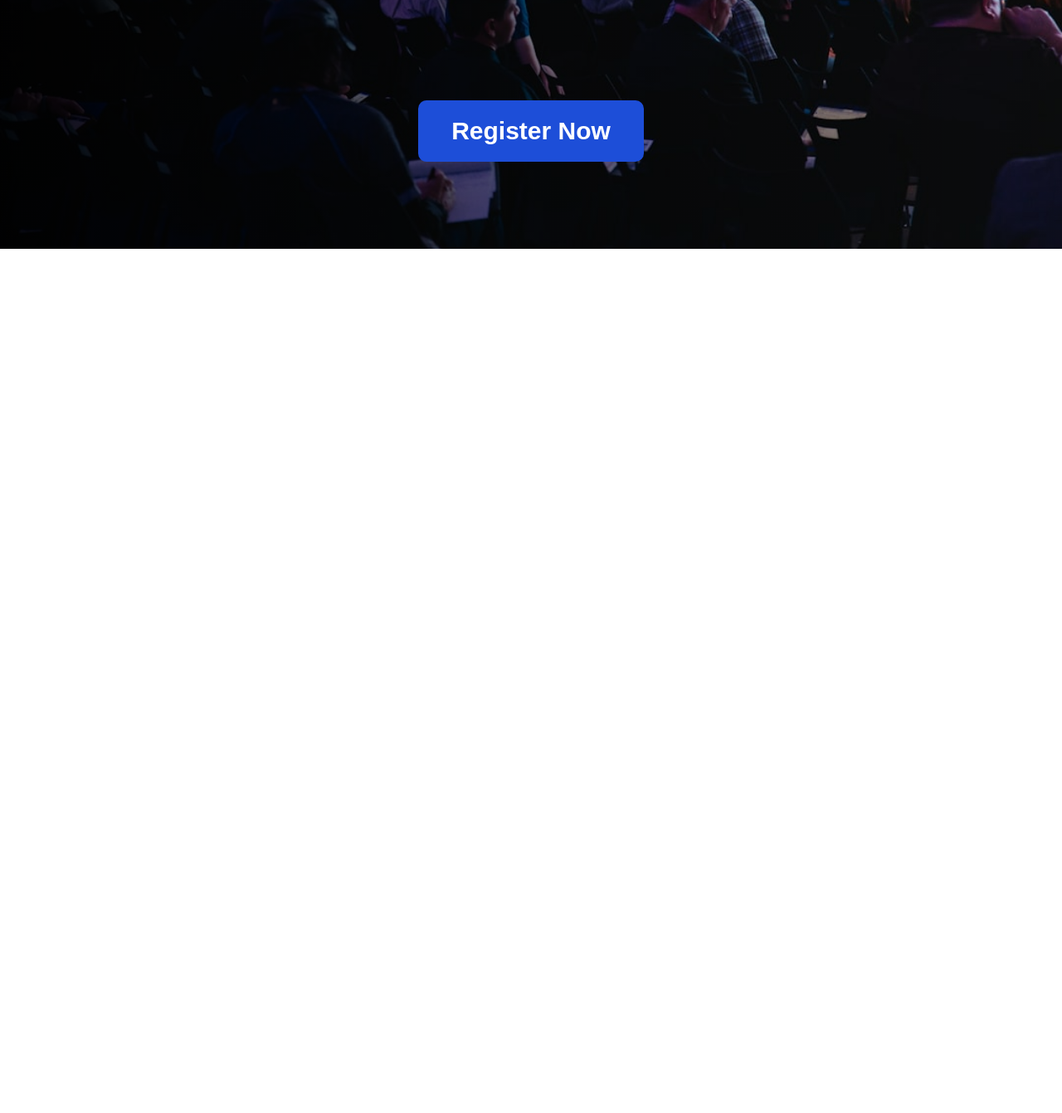
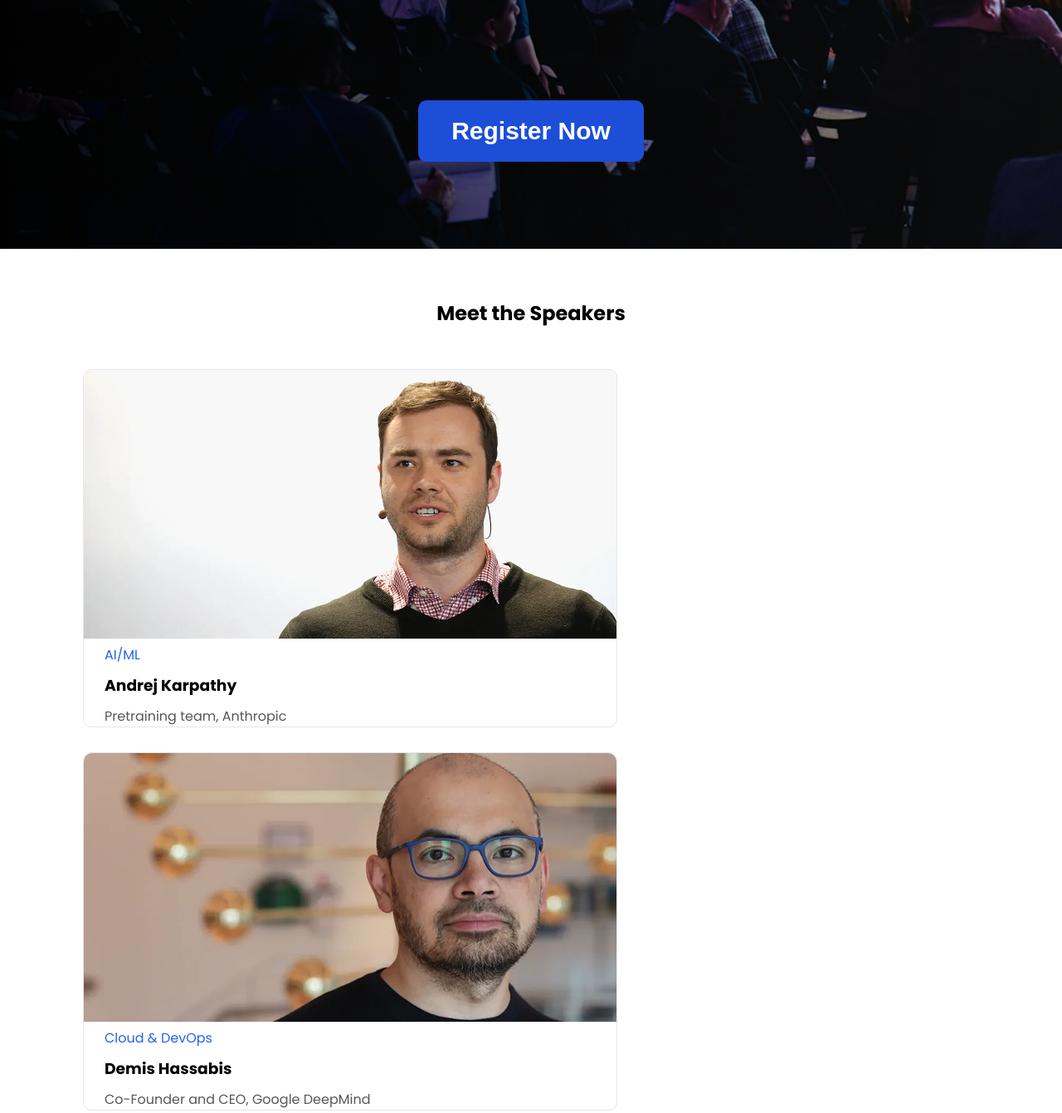
Before and after one commit to billalhossainexe/developer-conference, a plain HTML site: page index.html in a window 1280 px wide. Shown: the part 591-1933 px from the top of the page at 83% size. Before the commit the page ends 891 px from the top, so only its background shows below. Drawn offline with Linux system fonts and the light colour scheme.

Commit message:
Speaker card done

```diff
--- a/index.html
+++ b/index.html
@@ -28,18 +28,54 @@
 
     <main>
 
-
+        <!-- Hero Section -->
         <section class="hero">
             <div class="hero-container">
-            <h2 class="hero-heading">Code. Connect. Create</h2>
-            <p class="hero-paragraph">Join 4,000+ engineers, founders, and builders at the premier developer <br> conference of 2026. Three days of
-                cutting-edge talks, hands-on workshops, <br> and meaningful connections.</p>
+                <h2 class="hero-heading">Code. Connect. Create</h2>
+                <p class="hero-paragraph">Join 4,000+ engineers, founders, and builders at the premier developer <br>
+                    conference of 2026. Three days of
+                    cutting-edge talks, hands-on workshops, <br> and meaningful connections.</p>
                 <button class="register-btn btn-big">Register Now</button>
-                </div>
+            </div>
 
 
         </section>
 
+        <!-- Speaker Card Section -->
+        <section>
+            <h1 class="card-heading">Meet the Speakers</h1>
+            <div class="speaker-card">
+                            <!-- card 1 -->
+            <div class="card-1">
+                <img src="assets/andrej.png" alt="">
+                <p class="speaker-skill">AI/ML</p>
+                <h3 class="card-h3">Andrej Karpathy</h3>
+                <p class="speaker-desc">Pretraining team, Anthropic</p>
+            </div>
+            <!-- card 2 -->
+             <div class="card-1">
+                <img src="assets/demis.png" alt="">
+                <p class="speaker-skill">Cloud & DevOps</p>
+                <h3 class="card-h3">Demis Hassabis</h3>
+                <p class="speaker-desc">Co-Founder and CEO, Google DeepMind</p>
+            </div>
+            <!-- card 3 -->
+             <div class="card-1">
+                <img src="assets/gary.png" alt="">
+                <p class="speaker-skill">Frontend</p>
+                <h3 class="card-h3">Gary Marcus</h3>
+                <p class="speaker-desc">Staff Engineer, Vercel</p>
+            </div>
+            <!-- card 4 -->
+             <div class="card-1">
+                <img src="assets/mustafa.png" alt="">
+                <p class="speaker-skill">Security</p>
+                <h3 class="card-h3">Mustafa Suleyman</h3>
+                <p class="speaker-desc">CEO of Microsoft AI</p>
+            </div>
+            </div>
+
+        </section>
 
 
     </main>
--- a/style.css
+++ b/style.css
@@ -1,33 +1,34 @@
-*{
+* {
   margin: 0px;
 }
 body {
   font-family: "Poppins", sans-serif;
 }
 /* Navigation Bar */
-.navigation-bar{
+.navigation-bar {
   margin: 20px 100px;
   display: flex;
   justify-content: space-between;
   align-items: center;
 }
-.logo{
+.logo {
   display: flex;
 }
-.logo-img{
+.logo-img {
   height: 40px;
   width: 120px;
 }
-.nav-btn{
+.nav-btn {
   display: flex;
   list-style: none;
   gap: 15px;
 }
-ul li{
+ul li,
+.speaker-desc {
   color: #575757;
 }
-.register-btn{
-    background: #1D4ED8;
+.register-btn {
+  background: #1d4ed8;
   color: white;
   padding: 15px 30px;
   border-radius: 10px;
@@ -37,8 +38,7 @@ ul li{
 }
 
 /* Main Hero Section */
-.hero{
-
+.hero {
   background:
     linear-gradient(to right, rgba(0, 0, 0, 0.9), rgba(0, 0, 0, 0.1)),
     url("assets/banner.jpg") center / cover no-repeat;
@@ -51,14 +51,48 @@ ul li{
   text-align: center;
   justify-content: center;
 }
-.hero h2{
+.card-heading{
+  justify-content: center;
+  text-align: center;
+  margin: 60px 0px 20px 0px ;
+}
+.hero h2 {
   font-size: 70px;
 }
-.hero-container{
+.hero-container {
   margin-top: 90px;
 }
-.btn-big{
+.btn-big {
   font-size: 30px;
   padding: 20px 40px;
   margin-top: 350px;
 }
+
+/* speaker card */
+.card-1 {
+  border: 1px solid #E5E7EB;
+  display: inline-block;
+  border: 1px solid #E5E7EB;
+  margin-top: 30px;
+  border-radius: 10px 10px;
+}
+.card-1 img {
+  border-radius: 10px 10px 0px 0px;
+}
+.speaker-skill {
+  color: #2563eb;
+}
+.card-1 p,
+h3 {
+  padding-left: 25px;
+}
+.card-h3 {
+  margin: 10px auto;
+}
+.speaker-card{
+  display: flex;
+  flex-wrap: wrap;
+  margin: 20px 100px;
+  justify-content: space-between;
+
+}
```
Lines whose indentation alone changed are shown as unchanged.
